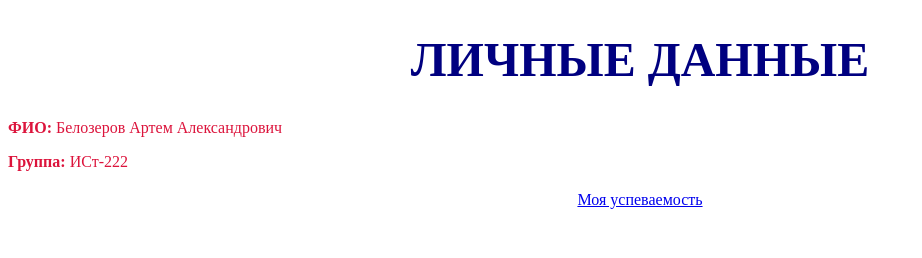
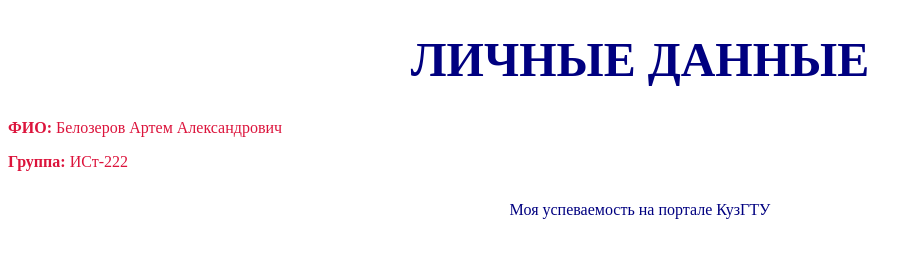
Before and after one commit to Rumorusupinimitity/beloz.art, a plain HTML site: page index.html in a window 1280 px wide. Shown: the whole page, without its empty margins (0-922 px from the left). Drawn offline with Linux system fonts and the light colour scheme.

Commit message:
Добавление footer со ссылкой на портал КузГТУ моих оценок и стили для него

```diff
--- a/index.html
+++ b/index.html
@@ -14,6 +14,8 @@
             <p><strong>Группа:</strong> ИСт-222</p> <!-- Замените на вашу группу -->
         </div>
     </div>
-    <a href="grades.html" style="display: block; text-align: center; margin-top: 20px;">Моя успеваемость</a>
+<footer>
+    <a href="https://portal.kuzstu.ru/learning/progress/current/report/cp3?student_post_id=1197691" target="_blank">Моя успеваемость на портале КузГТУ</a>
+</footer>
 </body>
 </html>
--- a/main.css
+++ b/main.css
@@ -22,3 +22,18 @@ td {
     font-weight: 600;
     padding:  10 px;
 }
+
+footer {
+    margin-top: 20px;
+    text-align: center;
+    padding: 10px;
+}
+
+footer a {
+    text-decoration: none;
+    color: navy;
+}
+
+footer a:hover {
+    color: crimson;
+}
```
